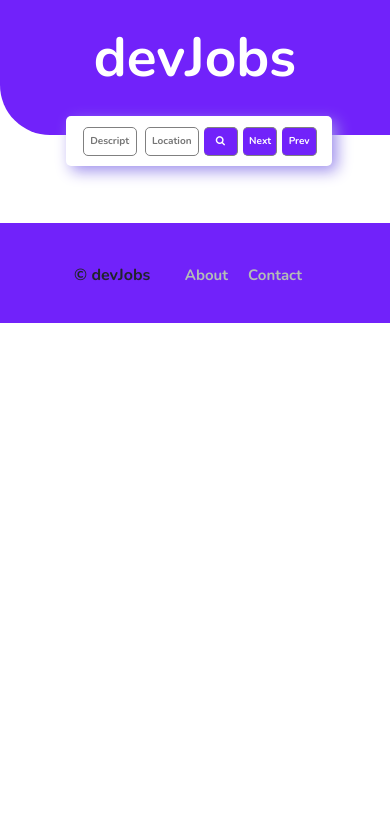
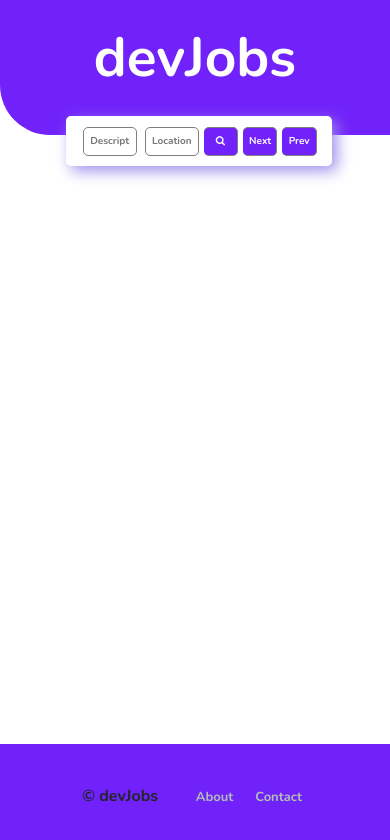
Before and after one commit to Chaitra6/JobSearch, a plain HTML site: page index.html in a window 390 px wide. Drawn offline with nearby package versions, Linux system fonts and the light colour scheme; no server answers.

Commit message:
Second Commit

```diff
--- a/style.css
+++ b/style.css
@@ -193,10 +193,14 @@ header{
   }
 
   footer{
-    padding: 40px 20% 20px 19%;
-    width: 100%;
+    padding: 40px 20% 20px 21%;
+
     margin-top: 6%;
     background-color: #7122FA;
+    position: fixed;
+    left: 0;
+    bottom: 0;
+    width: 100%;
 }
 footer ul{
 
@@ -234,7 +238,7 @@ footer ul{
 
         #data {
           padding-top: 200px;
-          margin: 0 6% 0 22%;
+          margin: 0 6% 0 23.5%;
           display: grid;
           grid-template-columns: repeat(1, 1fr);
       }
@@ -284,6 +288,16 @@ footer ul{
       cursor: pointer;
       text-align: center;
       margin-bottom: -5%;
+    }
+
+    .footer-links {
+
+      font-size: 13px;
+      text-decoration: none;
+      color: rgb(179, 189, 182);
+      font-weight: bold;
+      cursor: pointer;
+      padding: 10px 10px 10px 12px;
     }
 }
 
@@ -347,5 +361,14 @@ footer ul{
         text-align: center;
       }
 
+      .footer-links {
+        margin-left: 2%;
+        font-size: 13px;
+        text-decoration: none;
+        color: rgb(179, 189, 182);
+        font-weight: bold;
+        cursor: pointer;
+        padding: 10px;
+      }
 
 }
```
